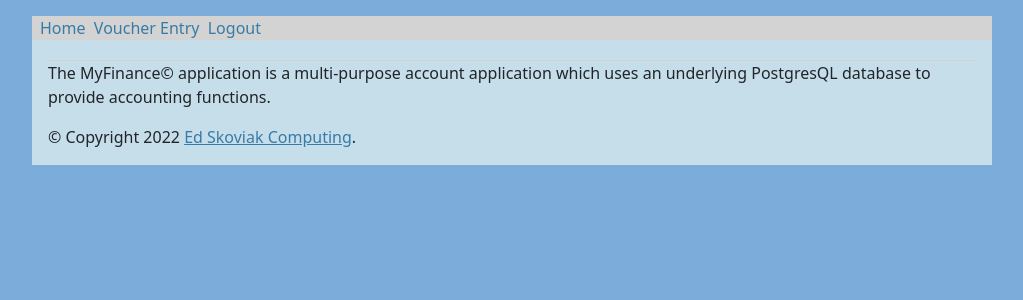
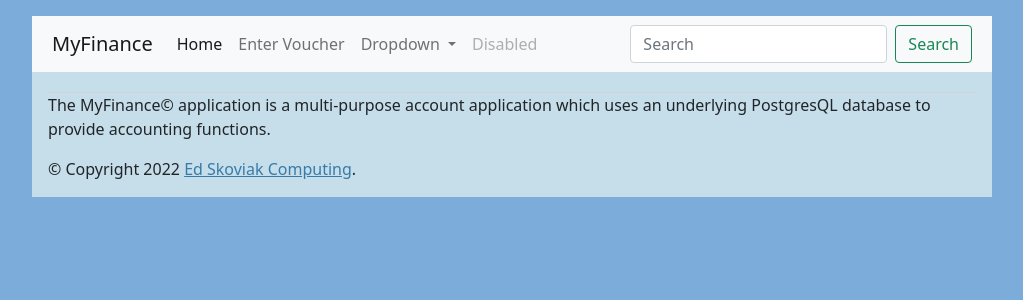
Before and after one commit to eskoviak/finance_cmd, a Flask app: template MyFinance/templates/home.html in a window 1280 px wide. Shown: the top 300 px of the page, without its empty margins (128-1151 px from the left). Run offline with Flask 2, Linux system fonts and the light colour scheme; the template is opened without the code that fills it, so the values that code supplies are empty.

Commit message:
working on search

```diff
--- a/MyFinance/templates/base.html
+++ b/MyFinance/templates/base.html
@@ -14,9 +14,9 @@
 </head>
 
 <body>
-  <nav>
-    {% include 'navigation.html' %}
-  </nav>
+  <!-- Navigation Bar -->
+  {% include 'navigation.html' %}
+
   <section class="content">
     <header>
       {% block header %}{% endblock %}
--- a/MyFinance/templates/navigation.html
+++ b/MyFinance/templates/navigation.html
@@ -1,3 +1,4 @@
+<!-- Old nav
 <div>
     <a href="/">Home</a>&nbsp;
     <a href="/voucher">Voucher Entry</a>&nbsp;
@@ -10,3 +11,52 @@
         {{ g.user['username']}}
     {% endif %}
 </div>
+-->
+<nav class="navbar navbar-expand-lg navbar-light bg-light">
+    <div class="container-fluid">
+        <a class="navbar-brand" href="#">MyFinance</a>
+        <button class="navbar-toggler" type="button" data-bs-toggle="collapse" data-bs-target="#navbarSupportedContent"
+            aria-controls="navbarSupportedContent" aria-expanded="false" aria-label="Toggle navigation">
+            <span class="navbar-toggler-icon"></span>
+        </button>
+        <div class="collapse navbar-collapse" id="navbarSupportedContent">
+            <ul class="navbar-nav me-auto mb-2 mb-lg-0">
+                <li class="nav-item">
+                    <a class="nav-link active" aria-current="page" href={{ url_for("home") }}>Home</a>
+                </li>
+                <li class="nav-item">
+                    <a class="nav-link" href={{ url_for("voucher.enter_voucher") }}>Enter Voucher</a>
+                </li>
+                <li class="nav-item dropdown">
+                    <a class="nav-link dropdown-toggle" href="#" id="navbarDropdown" role="button"
+                        data-bs-toggle="dropdown" aria-expanded="false">
+                        Dropdown
+                    </a>
+                    <ul class="dropdown-menu" aria-labelledby="navbarDropdown">
+                        <li><a class="dropdown-item" href="#">Action</a></li>
+                        <li><a class="dropdown-item" href="#">Another action</a></li>
+                        <li>
+                            <hr class="dropdown-divider">
+                        </li>
+                        <li><a class="dropdown-item" href="#">Something else here</a></li>
+                    </ul>
+                </li>
+                <li class="nav-item">
+                    <a class="nav-link disabled" href="#" tabindex="-1" aria-disabled="true">Disabled</a>
+                </li>
+            </ul>
+
+            <div class="navbar-nav me-auto mb-2 mb-lg-0">
+                {% if g.user == None %}
+                <a href={{ url_for("auth.login")}}>Login</a>
+                {% else %}
+                {{ g.user['username']}}
+                {% endif %}
+            </div>
+            <form class="d-flex" action={{ url_for("voucher.search") }} method="post">
+                <input class="form-control me-2" type="search" placeholder="Search" aria-label="Search" name="search_phrase">
+                <button class="btn btn-outline-success" type="submit">Search</button>
+            </form>
+        </div>
+    </div>
+</nav>
```
Also changed, not shown: MyFinance/voucher.py (+20 -0 lines).
